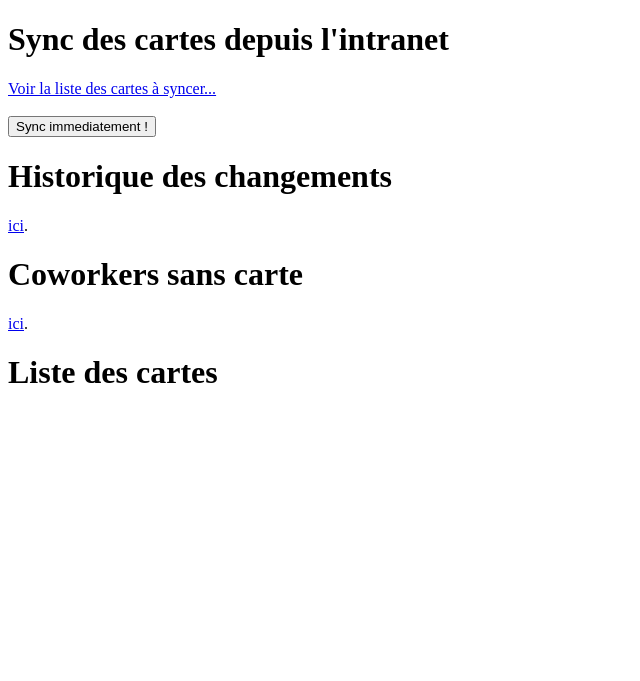
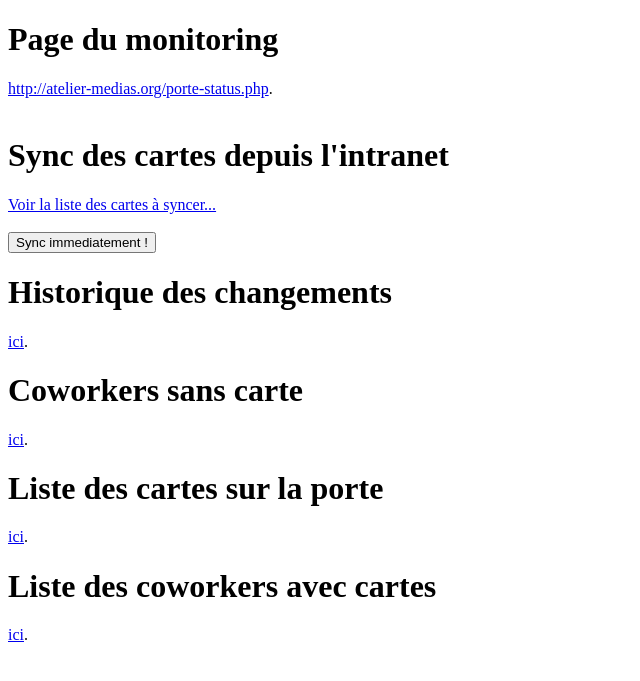
Before and after one commit to atelierdesmedias/door, a PHP site: page /index.php in a window 1280 px wide. Shown: the top 681 px of the page, without its empty margins (0-640 px from the left). Run offline with PHP 8.4, Linux system fonts and the light colour scheme; data that the repository does not hold is empty.

Commit message:
cosmetique et documentation du monitoring

```diff
--- a/www/index.php
+++ b/www/index.php
@@ -129,7 +129,7 @@ if($_SERVER['REQUEST_METHOD'] === 'POST')
 }
 elseif (!empty($_GET['missing']))
 {
-	echo "<br/>Liste des coworkers nomades ou fixes dont la carte n'est pas  d&eacute;finie correctement sur l'intranet (manquant, ou invalid: pas 10 chiffres ou ne commencant pas par 3 zeros)<br/>";
+	echo "<br/>Liste des coworkers nomades ou fixes dont la carte n'est pas  d&eacute;finie correctement sur l'intranet (carte manquante ou invalide: pas 10 chiffres ou ne commencant pas par 3 zeros)<br/>";
 	process_cards(function ($cards, $coworker) {
 		if ((($coworker["formule"] === "nomade") || ($coworker["formule"] === "fixe")) &&
 		   (( !($coworker["card"] && in_array($coworker["card"], $cards))) ||
@@ -143,20 +143,51 @@ elseif (!empty($_GET['list']))
 {
 	echo "<br/><br/>Liste des cartes qui seront ajout&eacute;es (coworkers nomades ou fixes, dont la carte est d&eacute;finie dans l'intranet mais pas pr&eacute;sent dans la porte):";
 	echo "<br/>";
-	process_cards(function ($cards, $coworker) {
+	$found = FALSE;
+	process_cards(function ($cards, $coworker) use (&$found) {
 		if ($coworker["card"] && (! in_array($coworker["card"], $cards)) && (($coworker["formule"] === "nomade") || ($coworker["formule"] === "fixe") )) {
 		   echo "<br/>".$coworker["card"]. " (".$coworker["email"]." - ".$coworker["first_name"]." ".$coworker["last_name"]." - ".$coworker["formule"].")";
+		   $found = TRUE;
 		}
 	}, function ($card) use (&$missing) { $missing .= "<br/>".$card."\n";});
 
+	if (!$found) {
+	   echo "(pas de carte &agrave; ajouter)";
+	}
 	echo "<br/><br/>Liste des cartes qui seront enlev&eacute;es de la porte:";
 	echo "<br/>";
  	echo $missing;
+	if (!$missing) {
+	   echo "(pas de carte &agrave; enlever)";
+	   }
+}
+elseif (!empty($_GET['cartes']))
+{
+	foreach(get_cards() as $card) {
+?>
+			<div class="line-card">
+				<label for="cbox2">card id : <?php echo $card ?></label>
+			</div>
+<?php
+		}
+}
+elseif (!empty($_GET['coworkers']))
+{
+	process_cards(function ($cards, $coworker) {
+		if ($coworker["card"] && ($coworker["formule"] === "nomade") || ($coworker["formule"] === "fixe") ) {
+		   echo "<br/>".$coworker["card"]. " (".$coworker["email"]." - ".$coworker["first_name"]." ".$coworker["last_name"]." - ".$coworker["formule"].")";
+		}
+	}, function ($card) { });
 }
 else
 {
 ?>
 
+<h1>Page du monitoring</h1>
+
+<a href="http://atelier-medias.org/porte-status.php">http://atelier-medias.org/porte-status.php</a>.
+<br/>
+<br/>
 
 <h1>Sync des cartes depuis l'intranet</h1>
 
@@ -176,19 +207,15 @@ else
 
 <a href="?missing=1">ici</a>.
 
-<h1>Liste des cartes</h1>
+<h1>Liste des cartes sur la porte</h1>
 
-    <p>
-<?php
-	foreach(get_cards() as $card) {
-?>
-			<div class="line-card">
-				<label for="cbox2">card id : <?php echo $card ?></label>
-			</div>
-<?php
-		}
-?>
-	</p>
+<a href="?cartes=1">ici</a>.
+
+<h1>Liste des coworkers avec cartes</h1>
+
+<a href="?coworkers=1">ici</a>.
+
+
 <?php
 }
 ?>
```
Also changed, not shown: 1 other file.
